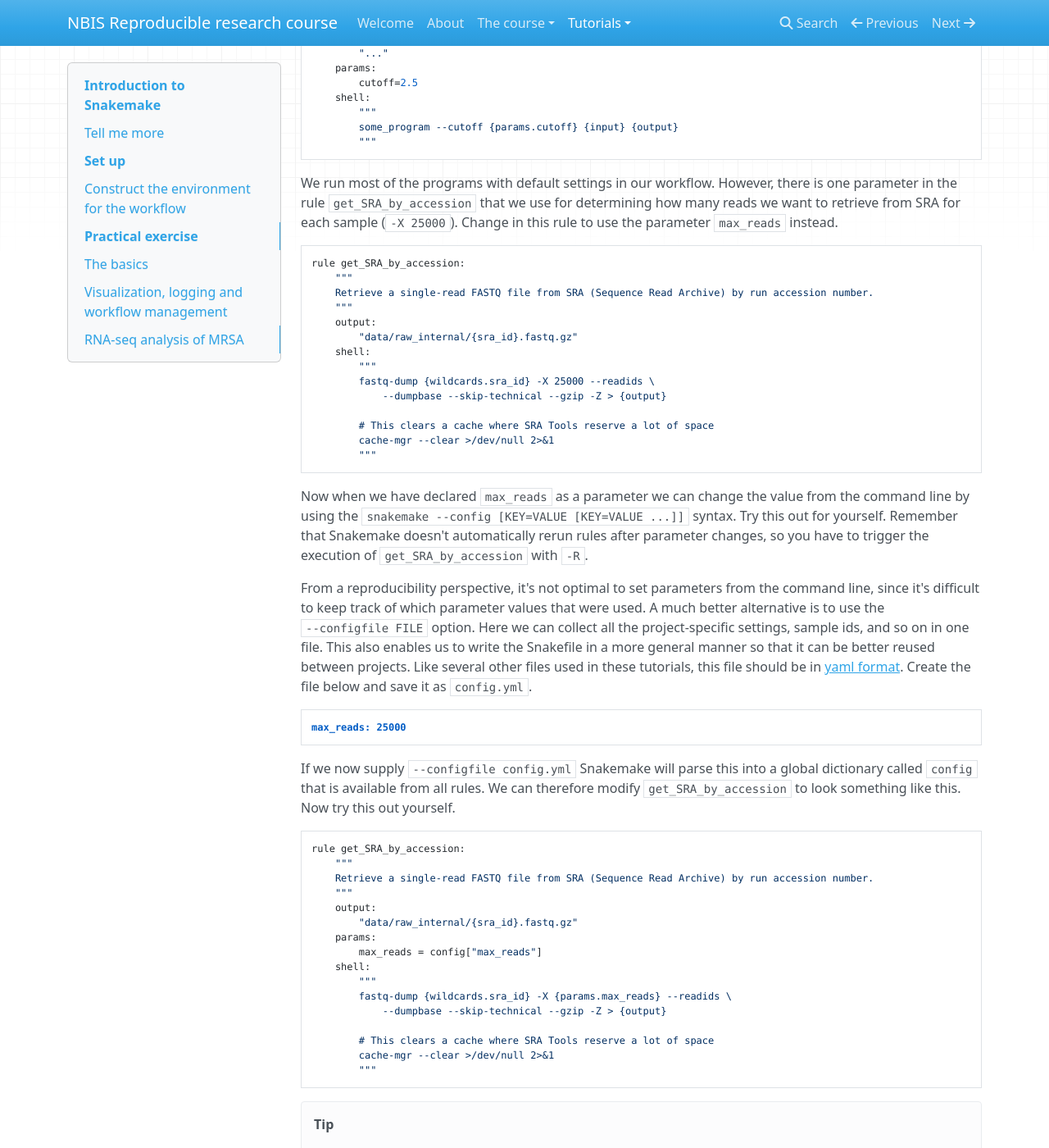
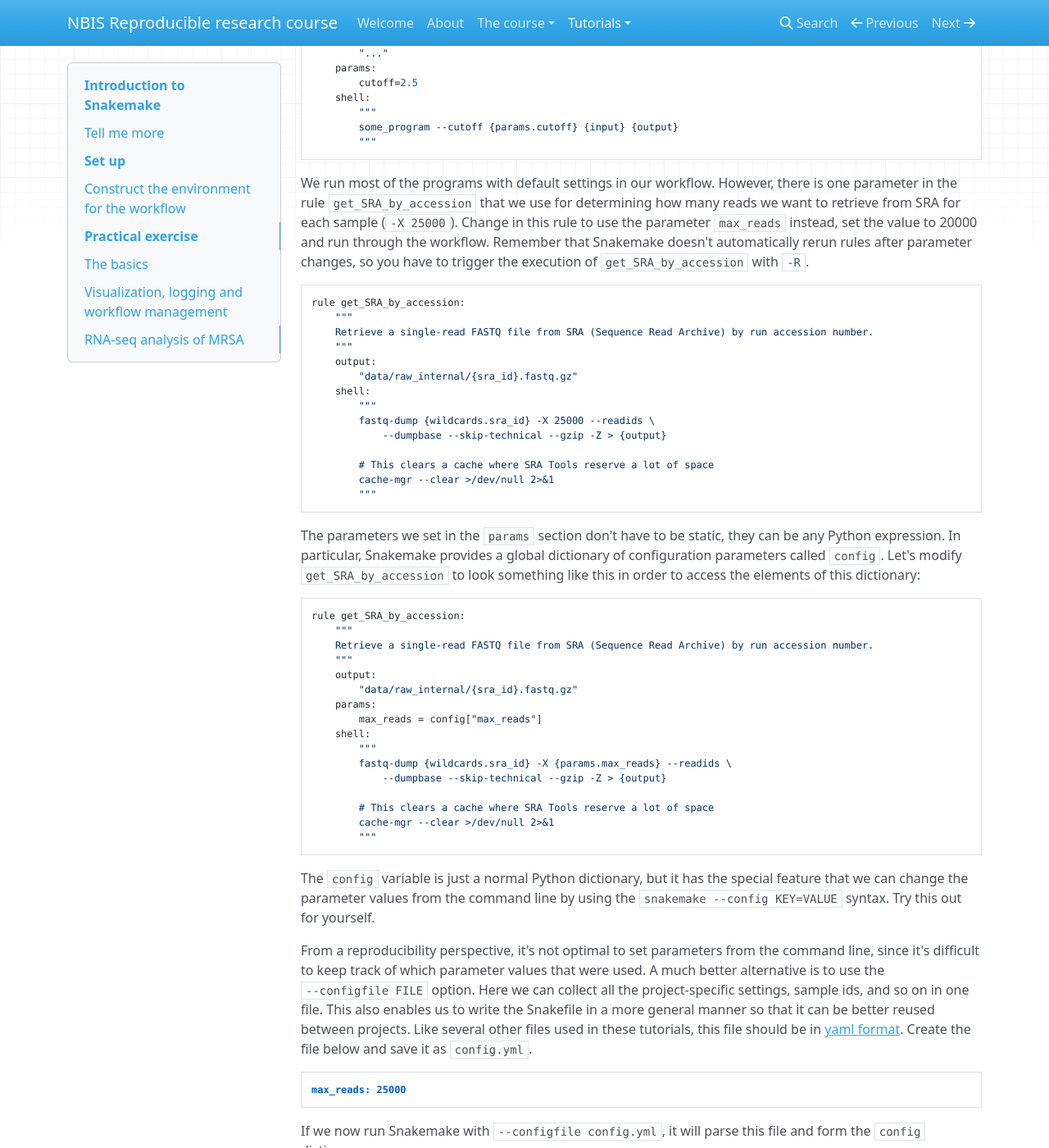
Before and after one commit to NBISweden/workshop-reproducible-research, an MkDocs documentation site: the page built from docs/snakemake.md, in a window 1280 px wide and 1400 px high, scrolled down 13234 px. Shown: the whole window at 82% size. Built offline with MkDocs 1.6.1, drawn with Linux system fonts in a browser that asks for light colours; nearby versions of some CDN libraries; old or Windows-style settings are respelled for this version of MkDocs.

Commit message:
fix sm params text

````diff
--- a/docs/snakemake.md
+++ b/docs/snakemake.md
@@ -423,7 +423,7 @@ rule some_rule:
         """
 ```
 
-We run most of the programs with default settings in our workflow. However, there is one parameter in the rule `get_SRA_by_accession` that we use for determining how many reads we want to retrieve from SRA for each sample (`-X 25000`). Change in this rule to use the parameter `max_reads` instead.
+We run most of the programs with default settings in our workflow. However, there is one parameter in the rule `get_SRA_by_accession` that we use for determining how many reads we want to retrieve from SRA for each sample (`-X 25000`). Change in this rule to use the parameter `max_reads` instead, set the value to 20000 and run through the workflow. Remember that Snakemake doesn't automatically rerun rules after parameter changes, so you have to trigger the execution of `get_SRA_by_accession` with `-R`.
 
 ```python
 rule get_SRA_by_accession:
@@ -442,15 +442,7 @@ rule get_SRA_by_accession:
         """
 ```
 
-Now when we have declared `max_reads` as a parameter we can change the value from the command line by using the `snakemake --config [KEY=VALUE [KEY=VALUE ...]]` syntax. Try this out for yourself. Remember that Snakemake doesn't automatically rerun rules after parameter changes, so you have to trigger the execution of `get_SRA_by_accession` with `-R`.
-
-From a reproducibility perspective, it's not optimal to set parameters from the command line, since it's difficult to keep track of which parameter values that were used. A much better alternative is to use the `--configfile FILE` option. Here we can collect all the project-specific settings, sample ids, and so on in one file. This also enables us to write the Snakefile in a more general manner so that it can be better reused between projects. Like several other files used in these tutorials, this file should be in [yaml format](https://en.wikipedia.org/wiki/YAML). Create the file below and save it as `config.yml`.
-
-```yaml
-max_reads: 25000
-```
-
-If we now supply `--configfile config.yml` Snakemake will parse this into a global dictionary called `config` that is available from all rules. We can therefore modify `get_SRA_by_accession` to look something like this. Now try this out yourself.
+The parameters we set in the `params` section don't have to be static, they can be any Python expression. In particular, Snakemake provides a global dictionary of configuration parameters called `config`. Let's modify `get_SRA_by_accession` to look something like this in order to access the elements of this dictionary:
 
 ```python
 rule get_SRA_by_accession:
@@ -470,6 +462,16 @@ rule get_SRA_by_accession:
         cache-mgr --clear >/dev/null 2>&1
         """
 ```
+
+The `config` variable is just a normal Python dictionary, but it has the special feature that we can change the parameter values from the command line by using the `snakemake --config KEY=VALUE` syntax. Try this out for yourself.
+
+From a reproducibility perspective, it's not optimal to set parameters from the command line, since it's difficult to keep track of which parameter values that were used. A much better alternative is to use the `--configfile FILE` option. Here we can collect all the project-specific settings, sample ids, and so on in one file. This also enables us to write the Snakefile in a more general manner so that it can be better reused between projects. Like several other files used in these tutorials, this file should be in [yaml format](https://en.wikipedia.org/wiki/YAML). Create the file below and save it as `config.yml`.
+
+```yaml
+max_reads: 25000
+```
+
+If we now run Snakemake with `--configfile config.yml`, it will parse this file and form the `config` dictionary.
 
 !!! tip
     Rather than supplying the config file from the command line you could also add the line `configfile: "config.yml"` to the top of your Snakefile.
--- a/docs/todo.txt
+++ b/docs/todo.txt
@@ -7,6 +7,9 @@ TODO: After reinstalling R 3.3.3 and RStudio according to our instructions I
 TODO: There is still a problem with GEOquery that comes from which server it happens to retrieve from.
       Should maybe install from `library(devtools); install_github('GEOquery','seandavi')``
 TODO: RMarkdown remove Lorem Ipsum text
+TODO: Describe what code/run_qc.sh does in Conda
+TODO: Change in snakemake to first be called concatenate_a_and_b
+TODO: Fix error with generate_rulegraph max_reads set in config
 
 TODO: Add detailed installation instructions for R and RStudio
 TODO: Handle UTF8 multiQC
````
